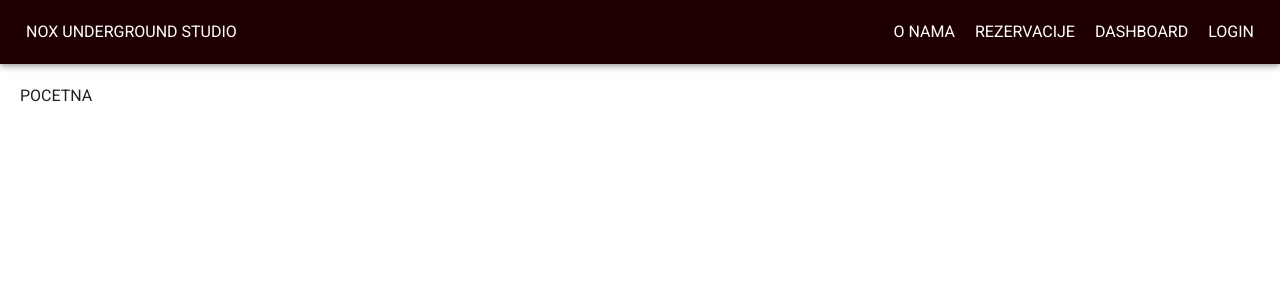
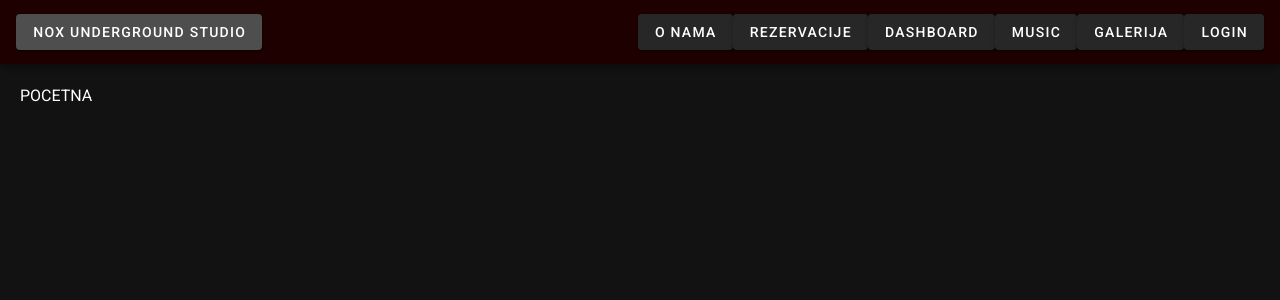
Before and after one commit to nbursa/nox-studio-cc-ts, a Vue app: page / in a window 1280 px wide. Shown: the top 300 px of the page. Built offline with nearby package versions, Linux system fonts and the light colour scheme; no server answers; what v-calendar would draw is missing.

Commit message:
implement vuetify elements

```diff
--- a/src/components/CNavigation.vue
+++ b/src/components/CNavigation.vue
@@ -1,20 +1,20 @@
 <template lang="pug">
-  .navigation
-    v-app-bar(
+  v-app-bar.navigation(
     app,
     color="primary",
     dark
   )
-      .d-flex.align-center
-        router-link(to="/")
+    .d-flex.align-center.navigation-logo
+      v-btn(to="/")
         h1 NOX UNDERGROUND STUDIO
 
     v-spacer
 
-      router-link(v-if="navToggle || !smallScreen" v-for="item in navItems" :key="item.id" :to="item.path" @click.native="toggleNav") {{ item.name }}
-      router-link(v-if="isAdmin" to="/admin") ADMIN
-      router-link(v-if="!isLoggedIn" to="/login") LOGIN
-      router-link(v-if="isLoggedIn" @click.native="logOut" to="") LOGOUT
+    .navigation-menu
+      v-btn.navigation-menu_link(v-if="navToggle || !smallScreen" v-for="item in navItems" :key="item.id" :to="item.path" @click.native="toggleNav") {{ item.name }}
+      v-btn.navigation-menu_link(v-if="isAdmin" to="/admin") ADMIN
+      v-btn.navigation-menu_link(v-if="!isLoggedIn" to="/login") LOGIN
+      v-btn.navigation-menu_link(v-if="isLoggedIn" @click.native="logOut" to="") LOGOUT
 
 </template>
 
@@ -27,7 +27,9 @@ export default class CNavigation extends Vue {
   navItems = [
     { id: 0, path: '/about', name: 'O Nama' },
     { id: 1, path: '/reservations', name: 'Rezervacije' },
-    { id: 2, path: '/dashboard', name: 'Dashboard' }
+    { id: 2, path: '/dashboard', name: 'Dashboard' },
+    { id: 3, path: '/music', name: 'Music' },
+    { id: 4, path: '/galerija', name: 'Galerija' }
   ]
 
   navToggle = false
@@ -59,15 +61,4 @@ export default class CNavigation extends Vue {
 </script>
 
 <style scoped lang="stylus">
-.navigation
-  transition all .25s ease-in-out
-  a
-    color #ffffff
-    padding 10px
-    text-transform uppercase
-    text-decoration none
-    transition color, font-size .25s ease-in-out
-    &:hover
-      color darken(#ffffff, 10%)
-
 </style>
--- a/src/plugins/vuetify.ts
+++ b/src/plugins/vuetify.ts
@@ -27,7 +27,7 @@ export const preset: VuetifyPreset = {
   },
   rtl: false,
   theme: {
-    dark: false,
+    dark: true,
     default: 'light',
     disable: false,
     options: {
@@ -57,7 +57,7 @@ export const preset: VuetifyPreset = {
       //   warning: '#FB8C00'
       // },
       dark: {
-        primary: '#2196F3',
+        primary: '#1e0000',
         secondary: '#424242',
         accent: '#FF4081',
         error: '#FF5252',
@@ -65,6 +65,15 @@ export const preset: VuetifyPreset = {
         success: '#4CAF50',
         warning: '#FB8C00'
       }
+      // dark: {
+      //   primary: '#2196F3',
+      //   secondary: '#424242',
+      //   accent: '#FF4081',
+      //   error: '#FF5252',
+      //   info: '#2196F3',
+      //   success: '#4CAF50',
+      //   warning: '#FB8C00'
+      // }
     }
   }
 }
--- a/src/style/_reset.styl
+++ b/src/style/_reset.styl
@@ -17,6 +17,7 @@ time, mark, audio, video
 	font-size 100%
 	font inherit
 	vertical-align baseline
+	// overflow-y auto
 article, aside, details, figcaption, figure,
 footer, header, hgroup, menu, nav, section
 	display block
```
Lines whose indentation alone changed are shown as unchanged.
